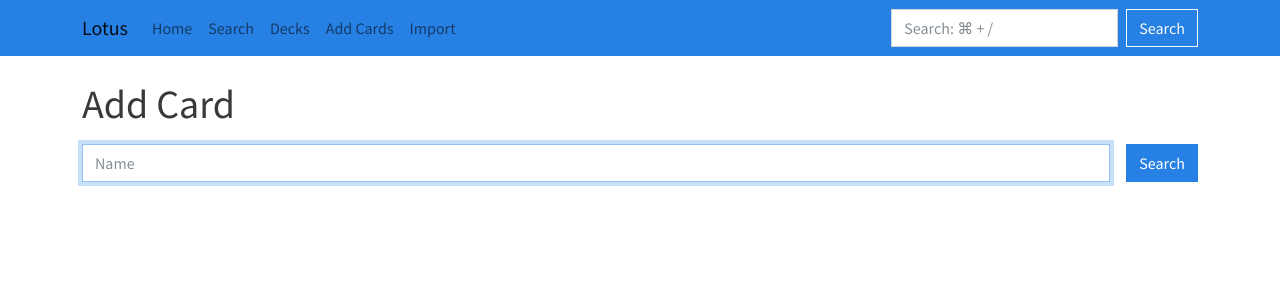
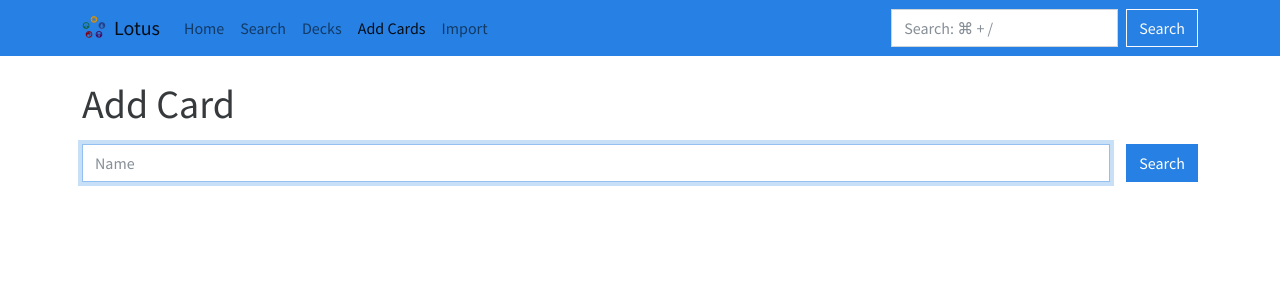
Before and after one commit to matthewgallant/lotus, a Flask app: page /cards/add in a window 1280 px wide. Shown: the top 300 px of the page. Run offline with Flask 3, Linux system fonts and the light colour scheme; some libraries are stand-ins or nearby versions.

Commit message:
Improve main navigation

```diff
--- a/app/templates/base.html
+++ b/app/templates/base.html
@@ -25,26 +25,29 @@
     <body>
         <nav class="navbar navbar-expand-lg bg-primary" data-bs-theme="dark">
             <div class="container">
-                <a class="navbar-brand" href="{{ url_for('main.index') }}">Lotus</a>
+                <a class="navbar-brand" href="{{ url_for('main.index') }}">
+                    <img src="{{ url_for('static', filename='images/logo.png') }}" alt="Lotus" width="24" height="24" class="d-inline-block align-text-top me-1">
+                    Lotus
+                </a>
                 <button class="navbar-toggler" type="button" data-bs-toggle="collapse" data-bs-target="#navbarToggler" aria-controls="navbarToggler" aria-expanded="false" aria-label="Toggle navigation">
                     <span class="navbar-toggler-icon"></span>
                 </button>
                 <div class="collapse navbar-collapse" id="navbarToggler">
                     <ul class="navbar-nav me-auto mb-2 mb-lg-0">
                         <li class="nav-item">
-                            <a class="nav-link" href="{{ url_for('main.index') }}">Home</a>
+                            <a class="nav-link {{ 'active' if request.path == '/' }}" href="{{ url_for('main.index') }}">Home</a>
                         </li>
                         <li class="nav-item">
-                            <a class="nav-link" href="{{ url_for('search.search') }}">Search</a>
+                            <a class="nav-link {{ 'active' if request.path.startswith('/search') }}" href="{{ url_for('search.search') }}">Search</a>
                         </li>
                         <li class="nav-item">
-                            <a class="nav-link" href="{{ url_for('decks.decks') }}">Decks</a>
+                            <a class="nav-link {{ 'active' if request.path.startswith('/decks') }}" href="{{ url_for('decks.decks') }}">Decks</a>
                         </li>
                         <li class="nav-item">
-                            <a class="nav-link" href="{{ url_for('cards.add_card') }}">Add Cards</a>
+                            <a class="nav-link {{ 'active' if request.path == '/cards/add' }}" href="{{ url_for('cards.add_card') }}">Add Cards</a>
                         </li>
                         <li class="nav-item">
-                            <a class="nav-link" href="{{ url_for('cards.import_cards') }}">Import</a>
+                            <a class="nav-link {{ 'active' if request.path == '/cards/import' }}" href="{{ url_for('cards.import_cards') }}">Import</a>
                         </li>
                     </ul>
                     <form class="d-flex" role="search" action="{{ url_for('search.results') }}" method="post">
```
